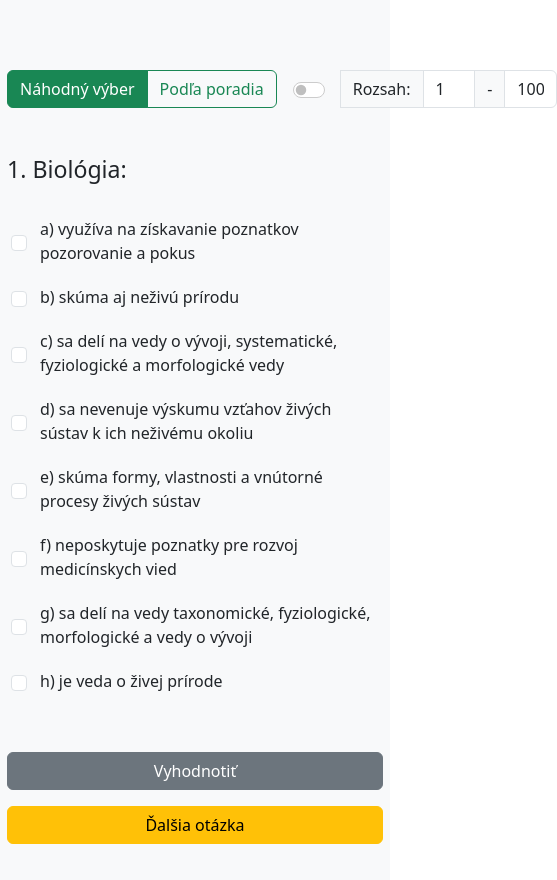
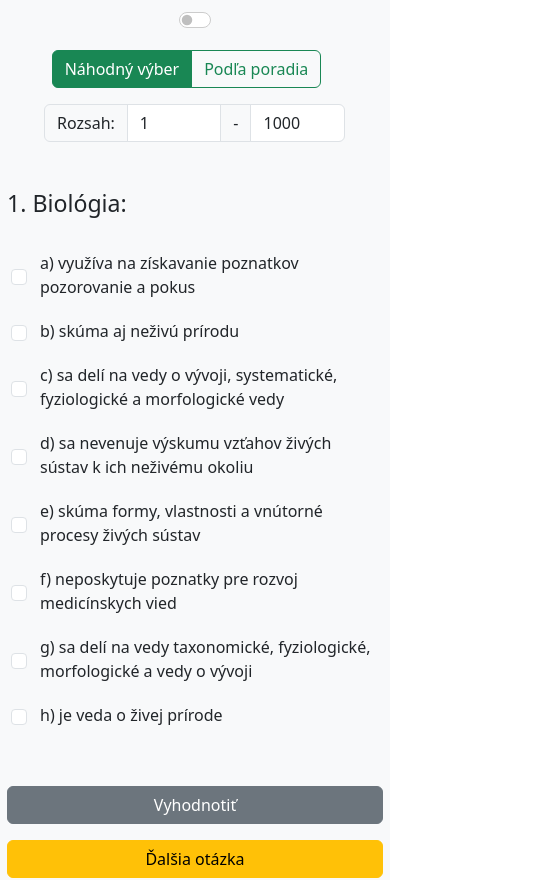
Before and after one commit to demoMedTest/demoMTest, a React (Vite) app: page / in a window 390 px wide. Shown: the top 880 px of the page, 557 px wide, since content can reach past the window. Built offline with nearby package versions, Linux system fonts and the light colour scheme.

Commit message:
posit. fix menu

```diff
--- a/src/App.css
+++ b/src/App.css
@@ -39,14 +39,25 @@
   margin-top: 0.5rem;
 }
 
+.input-group-text{
+  background-color: #F8F9FA !important;
+}
+
+.rozsahText{
+  border-top-left-radius: 6px !important;
+  border-bottom-left-radius: 6px !important;
+}
 input[type="number"]::-webkit-inner-spin-button,
 input[type="number"]::-webkit-outer-spin-button {
   -webkit-appearance: none;
   margin: 0;
 }
 
+.btn-group{
+  margin-right: 1rem;
+}
 .rangeHolder{
-  width: 550px !important;
+  width: 570px !important;
 }
 .toggler:checked {
   background-color: transparent !important;
@@ -134,3 +145,17 @@ input[type="number"] {
     }
 
 }
+@media (max-width: 580px) {
+
+    .rangeHolder{
+      width: 300px !important;
+      display: flex !important;
+      justify-content: center;
+      align-items: center;
+    }
+    .btn-group {
+      margin-bottom: 1rem;
+      margin-top: 1rem;
+    }
+
+}
--- a/src/components/Question.jsx
+++ b/src/components/Question.jsx
@@ -156,7 +156,12 @@ export default function Question() {
 
   return (
     <div className="d-flex flex-column mainContainer">
+
+
       <div className="input-group mb-3 rangeHolder ms-auto fixed-top mb-5">
+      <div className="form-check form-switch modeWrapper">
+        <input className="form-check-input toggler" type="checkbox" role="switch" id="flexSwitchCheckDefault" onChange={changeMode} checked={mode? true: false}></input>
+      </div>
 
       <div class="btn-group" role="group" aria-label="Basic radio toggle button group">
         <input type="radio" class="btn-check" name="btnradio" id="btnradio1" autocomplete="off" checked></input>
@@ -165,11 +170,7 @@ export default function Question() {
         <input type="radio" class="btn-check" name="btnradio" id="btnradio2" autocomplete="off"></input>
         <label class="btn btn-outline-success" for="btnradio2">Podľa poradia</label>
       </div>
-
-      <div className="form-check form-switch modeWrapper">
-        <input className="form-check-input toggler" type="checkbox" role="switch" id="flexSwitchCheckDefault" onChange={changeMode} checked={mode? true: false}></input>
-      </div>
-      <span className="input-group-text">Rozsah:</span>
+      <span className="input-group-text rozsahText">Rozsah:</span>
       <input
         type="number"
         name="min"
```
